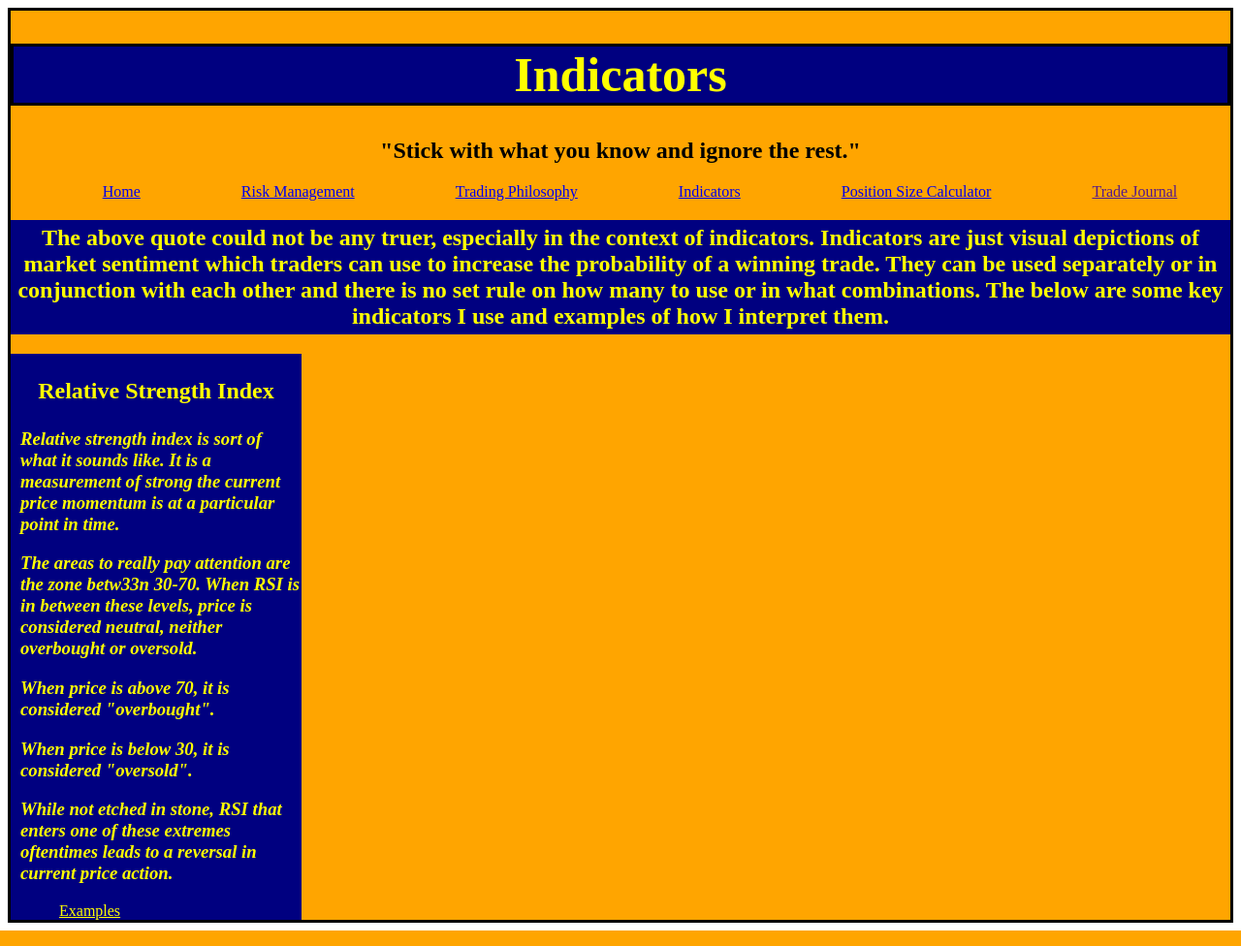
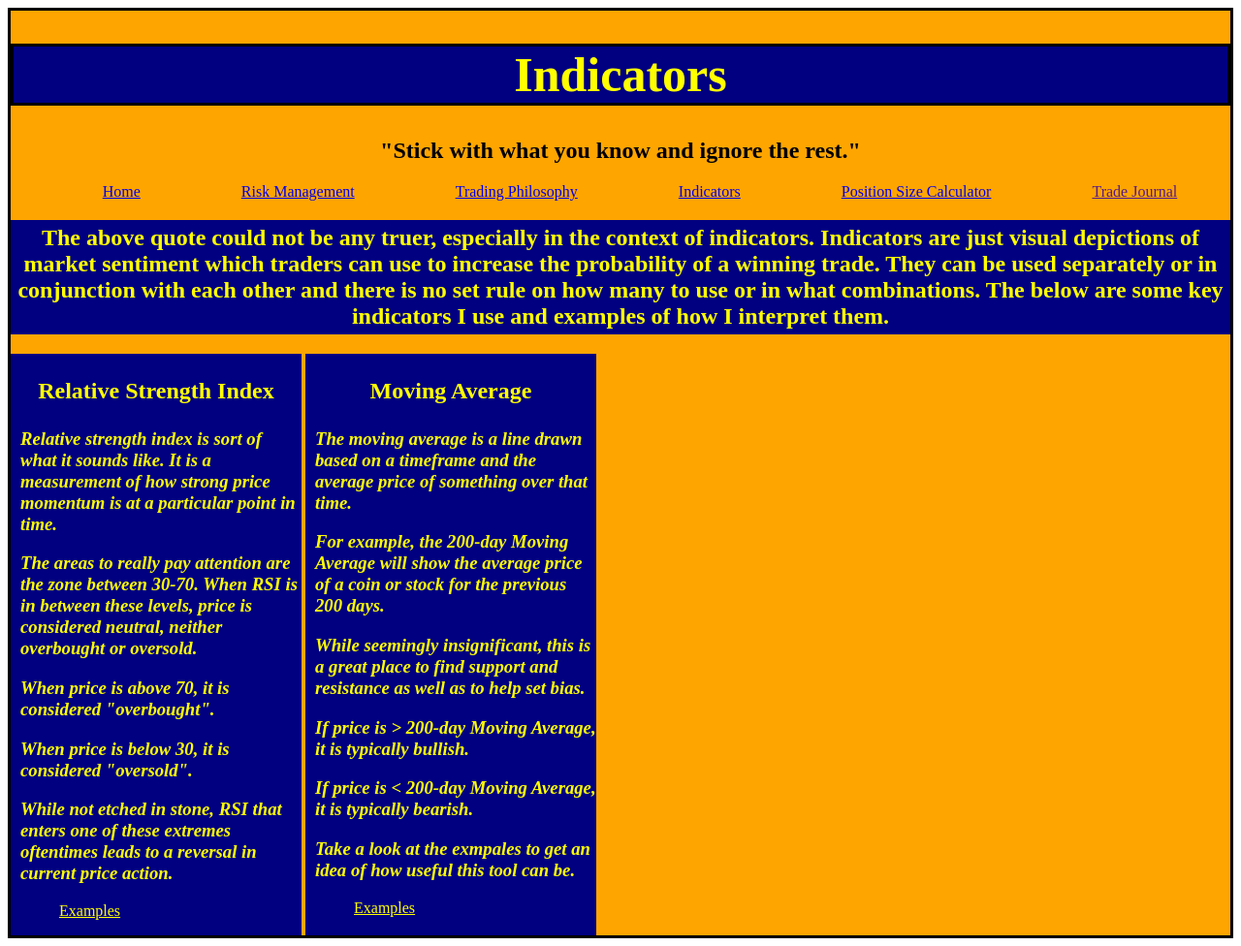
Before and after one commit to MrGraves1986/trading_pro, a Django app: page /indicators in a window 1280 px wide. Shown: the whole page at 97% size. Run offline with Django 4.2, Linux system fonts and the light colour scheme.

Commit message:
moving averages

```diff
--- a/trading_pro_app/static/css/style.css
+++ b/trading_pro_app/static/css/style.css
@@ -194,10 +194,11 @@ h5 {
 }
 
 .indicator_example {
-    /* height: 100px; */
+    height: 600px;
     width: 300px;
     background-color: navy;
     display: inline-block;
+    vertical-align: top;
 }
 
 .example_link {
--- a/trading_pro_app/templates/indicators.html
+++ b/trading_pro_app/templates/indicators.html
@@ -23,13 +23,23 @@
         <h2 id="opener">The above quote could not be any truer, especially in the context of indicators. Indicators are just visual depictions of market sentiment which traders can use to increase the probability of a winning trade. They can be used separately or in conjunction with each other and there is no set rule on how many to use or in what combinations. The below are some key indicators I use and examples of how I interpret them.</h2>
         <div class="indicator_example">
             <h2 id="opener">Relative Strength Index</h2>
-            <h3>Relative strength index is sort of what it sounds like. It is a measurement of strong the current price momentum is at a particular point in time.</h3>
-            <h3>The areas to really pay attention are the zone betw33n 30-70. When RSI is in between these levels, price is considered neutral, neither overbought or oversold.</h3>
+            <h3>Relative strength index is sort of what it sounds like. It is a measurement of how strong price momentum is at a particular point in time.</h3>
+            <h3>The areas to really pay attention are the zone between 30-70. When RSI is in between these levels, price is considered neutral, neither overbought or oversold.</h3>
             <h3>When price is above 70, it is considered "overbought".</h3>
             <h3>When price is below 30, it is considered "oversold".</h3>
             <h3>While not etched in stone, RSI that enters one of these extremes oftentimes leads to a reversal in current price action.</h3>
             <a href="/rsi_examples" class="example_link">Examples</a>
         </div>
+        <div class="indicator_example">
+            <h2 id="opener">Moving Average</h2>
+            <h3>The moving average is a line drawn based on a timeframe and the average price of something over that time.</h3>
+            <h3>For example, the 200-day Moving Average will show the average price of a coin or stock for the previous 200 days.</h3>
+            <h3>While seemingly insignificant, this is a great place to find support and resistance as well as to help set bias.</h3>
+            <h3>If price is > 200-day Moving Average, it is typically bullish.</h3>
+            <h3>If price is < 200-day Moving Average, it is typically bearish.</h3>
+            <h3>Take a look at the exmpales to get an idea of how useful this tool can be.</h3>
+            <a href="/moving_av_examples" class="example_link">Examples</a>
+        </div>
     </div>
 
 </body>
--- a/trading_pro_app/templates/rsi_examples.html
+++ b/trading_pro_app/templates/rsi_examples.html
@@ -16,7 +16,9 @@
         <img src="static\img\rsi_example2.png" alt="overbought_example">
         <h2>Bullish Divergence Example:</h2>
         <a href="/indicators">Return to Indicators Page</a>
-    <img src="static\img\bullish_divergence.png"
-
+        <img src="static\img\bullish_divergence.png">
+        <h2>Bearish Divergence Example:</h2>
+        <a href="/indicators">Return to Indicators Page</a>
+        <img src="static\img\bearish_divergence.png"
     </body>
 </html>
--- a/trading_pro_app/urls.py
+++ b/trading_pro_app/urls.py
@@ -10,4 +10,5 @@ urlpatterns = [
     path('master', views.master),
     path('indicators', views.indicators),
     path('rsi_examples', views.rsi),
+    path('moving_av_examples', views.moving_av),
 ]
--- a/trading_pro_app/views.py
+++ b/trading_pro_app/views.py
@@ -52,3 +52,6 @@ def indicators(request):
 
 def rsi(request):
     return render(request, "rsi_examples.html")
+
+def moving_av(request):
+    return render(request, "moving_av_examples.html" )
```
Also changed, not shown: trading_pro_app/templates/moving_av_examples.html (added, +13 -0 lines), trading_pro_app/static/img/bearish_divergence.png (added), trading_pro_app/static/img/moving_av1.png (added). Lines whose indentation alone changed are shown as unchanged.
